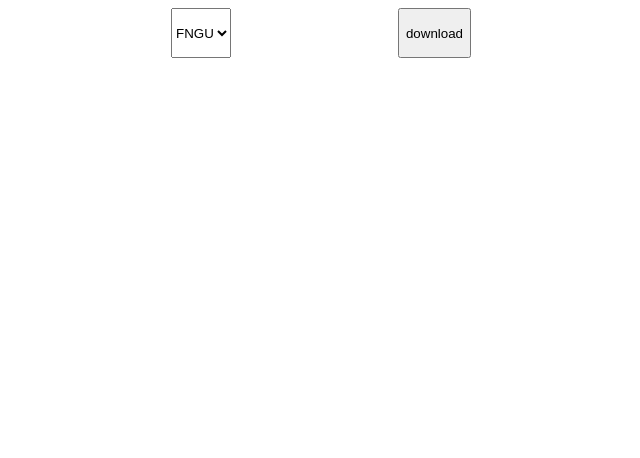
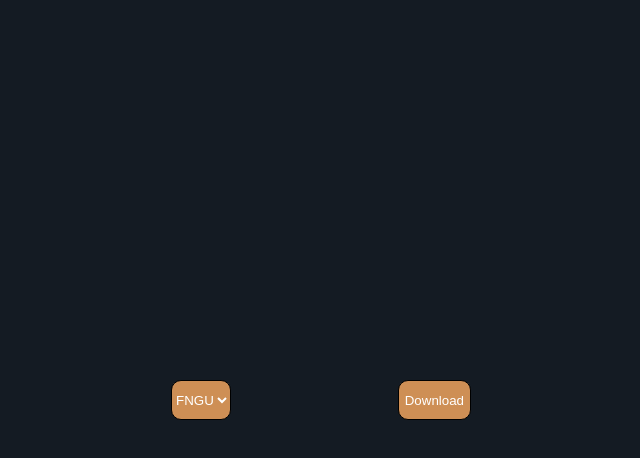
Before and after one commit to Scott-Dolphin/CPSC-362-auto-trader, a React (Vite) app in the folder auto-trader/: page / in a window 1280 px wide. Shown: the top 458 px of the page, without its empty margins (319-959 px from the left). Built offline with nearby package versions, Linux system fonts and the light colour scheme.

Commit message:
made components look better

```diff
--- a/auto-trader/src/components/navbar.jsx
+++ b/auto-trader/src/components/navbar.jsx
@@ -40,7 +40,7 @@ export default function Navbar() {
                 <option value="FNGU">FNGU</option>
                 <option value="FNGD">FNGD</option>
             </select>
-            <Button onClick={() => Download()}>download</Button>
+            <Button onClick={() => Download()}>Download</Button>
         </div>
     );
 }
--- a/auto-trader/src/index.css
+++ b/auto-trader/src/index.css
@@ -1,17 +1,27 @@
-
+body {
+    display: flex;
+    justify-content: center;
+    align-items: center;
+    height: 100vh;
+    margin: 0;
+    background-color: #141b23;
+}
 
 .nav {
-    /* border: 1px solid black; */
     width: 300px;
-    height:50px;
+    height:40px;
     margin: auto;
     display: flex;
     justify-content: space-between;
 
 }
 
-/* .nav select, Button{
-    justifyContent: space-around;
-} */
+.nav select, .nav button {
+    cursor: pointer;
+    border-radius: 10px;
+    background-color: #ce8f55;
+    color: white;
+    border: 1px solid black;
+}
 
-//background: "#103074"
+/*background: "#103074"*/
```
